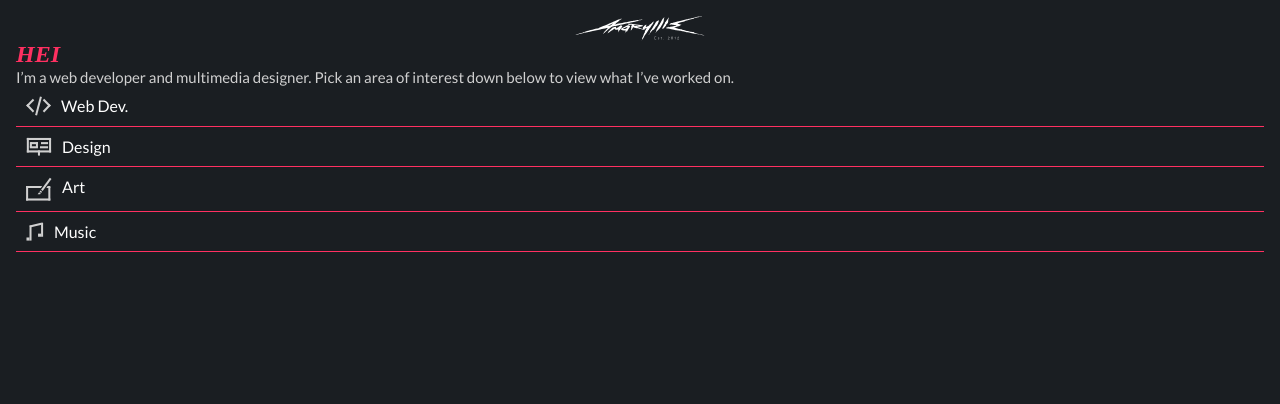
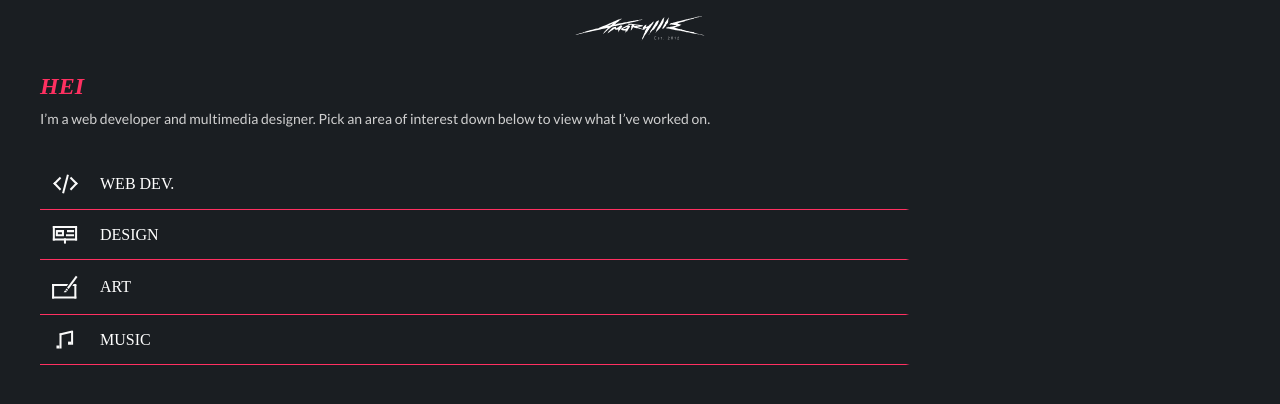
Before and after one commit to AmaryllisNO/portfolio2022, a Next.js app: page / in a window 1280 px wide. Shown: the top 404 px of the page. Built offline with nearby package versions, Linux system fonts and the light colour scheme.

Commit message:
feat: finalized main menu styling

```diff
--- /dev/null
+++ b/components/Heading.tsx
@@ -0,0 +1,14 @@
+import styled from 'styled-components';
+
+export const Heading1 = styled.h1`
+  font-size: 24px;
+  font-family: 'Atlas Grotesk';
+  font-weight: bold;
+  text-transform: uppercase;
+  color: ${({ theme }) => theme.colors.primary};
+`;
+
+export const Heading2 = styled.h2`
+  font-family: 'Atlas Grotesk';
+  color: blue;
+`;
--- a/components/Logo.tsx
+++ b/components/Logo.tsx
@@ -3,6 +3,7 @@ import styled from 'styled-components';
 export const Logo = styled.img`
   display: block;
   margin: 0 auto;
+  margin-bottom: 2rem;
   // max-width: 50%;
   max-width: 130px;
 `;
--- a/components/Menu.tsx
+++ b/components/Menu.tsx
@@ -3,29 +3,64 @@ import styled from 'styled-components';
 
 const MenuList = styled.ul`
   list-style: none;
+  margin-top: 2rem;
 `;
 
 const MenuLink = styled.a`
   display: flex;
+  position: relative;
+  align-items: center;
   cursor: pointer;
   border-bottom: 1px solid ${({ theme }) => theme.colors.primary};
-  padding: 10px;
+  padding: 15px 10px 15px 10px;
+
   transition: 0.5s;
+  max-width: 80%;
+
+  text-transform: uppercase;
+  font-family: 'Atlas Grotesk';
+  font-weight: 300;
+
+  img {
+    transition: 0.5s;
+    filter: brightness(120%);
+  }
+
+  clip-path: polygon(100% 0, 100% 50%, 90% 100%, 0% 100%, 0% 75%, 0 0);
 
   &:hover {
     background-color: ${({ theme }) => theme.colors.primary};
     color: black;
-    border: none;
+    max-width: 100%;
+    //border-radius: 3px;
+    border-top-right-radius: 3px;
 
     img {
       transition: 0.5s;
       filter: brightness(20%);
     }
+
+    clip-path: polygon(100% 0, 100% 50%, 90% 100%, 0% 100%, 0% 75%, 0 0);
+
+    /*   &::before {
+      content: '';
+      width: 24px;
+      height: 24px;
+      position: absolute;
+      bottom: -10px;
+      left: -10px;
+      background-color: yellow;
+      border-top: 2px solid var(--black-color);
+      transform: rotate(45deg);
+    } */
   }
+`;
 
-  img {
-    margin-right: 10px;
-  }
+const ImgContainer = styled.div`
+  min-width: 30px;
+  margin-right: 20px;
+  display: flex;
+  justify-content: center;
 `;
 
 const Menu = () => {
@@ -35,7 +70,10 @@ const Menu = () => {
         <li>
           <Link href='/dev'>
             <MenuLink>
-              <img src='./images/svg/dev.svg' alt='' />
+              <ImgContainer>
+                {' '}
+                <img src='./images/svg/dev.svg' alt='' />
+              </ImgContainer>
               <span>Web Dev.</span>
             </MenuLink>
           </Link>
@@ -43,7 +81,10 @@ const Menu = () => {
         <li>
           <Link href='/design'>
             <MenuLink>
-              <img src='./images/svg/design.svg' alt='' />
+              <ImgContainer>
+                {' '}
+                <img src='./images/svg/design.svg' alt='' />
+              </ImgContainer>
               <span>Design</span>
             </MenuLink>
           </Link>
@@ -51,7 +92,10 @@ const Menu = () => {
         <li>
           <Link href='/art'>
             <MenuLink>
-              <img src='./images/svg/art.svg' alt='' />
+              <ImgContainer>
+                {' '}
+                <img src='./images/svg/art.svg' alt='' />
+              </ImgContainer>
               <span>Art</span>
             </MenuLink>
           </Link>
@@ -59,7 +103,10 @@ const Menu = () => {
         <li>
           <Link href='/music'>
             <MenuLink>
-              <img src='./images/svg/music.svg' alt='' />
+              <ImgContainer>
+                <img src='./images/svg/music.svg' alt='' />
+              </ImgContainer>
+
               <span>Music</span>
             </MenuLink>
           </Link>
--- a/components/Wrapper.tsx
+++ b/components/Wrapper.tsx
@@ -2,4 +2,9 @@ import styled from 'styled-components';
 
 export const Wrapper = styled.div`
   margin: 1rem;
+
+  @media only screen and (min-width: 600px) {
+    margin: 1rem auto 1rem auto;
+    max-width: 1200px;
+  }
 `;
--- a/pages/_app.js
+++ b/pages/_app.js
@@ -9,6 +9,8 @@ const GlobalStyles = createGlobalStyle`
 
   * {
     box-sizing: border-box;
+    -moz-box-sizing: border-box;
+    -webkit-box-sizing: border-box;
     margin: 0;
       padding: 0;
   }
@@ -23,12 +25,13 @@ const GlobalStyles = createGlobalStyle`
 
   h1 {
     font-style: italic;
-
+    margin: 10px 0 10px 0;
   }
 
   p {
-    font-size: 15px;
+    font-size: 14px;
     color: #D0D0D0;
+    margin: 10px 0 10px 0;
   }
 
   a {
--- a/pages/index.tsx
+++ b/pages/index.tsx
@@ -2,15 +2,8 @@ import styled from 'styled-components';
 import { Wrapper } from '../components/Wrapper';
 import { Logo } from '../components/Logo';
 import Menu from '../components/Menu';
+import { Heading1 } from '../components/Heading';
 import { useState, useEffect } from 'react';
-
-const Heading = styled.h1`
-  font-size: 24px;
-  font-family: 'Atlas Grotesk';
-  font-weight: bold;
-  text-transform: uppercase;
-  color: ${({ theme }) => theme.colors.primary};
-`;
 
 export default function Home() {
   const [isEnglish, setIsEnglish] = useState(false);
@@ -33,7 +26,7 @@ export default function Home() {
     <>
       <Wrapper>
         <Logo src='images/svg/amaryllis-text-logo-2022.svg' />
-        <Heading>{isEnglish ? "Hi, I'm Amaryllis." : 'Hei'}</Heading>
+        <Heading1>{isEnglish ? "Hi, I'm Amaryllis." : 'Hei'}</Heading1>
         <p>
           I’m a web developer and multimedia designer. Pick an area of interest
           down below to view what I’ve worked on.
```
